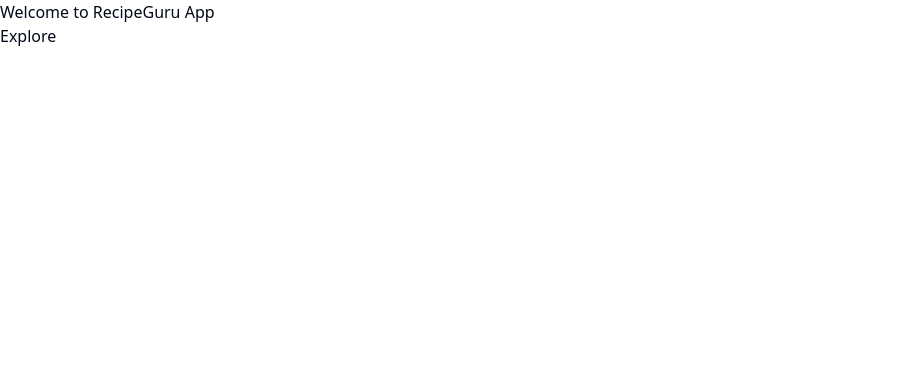
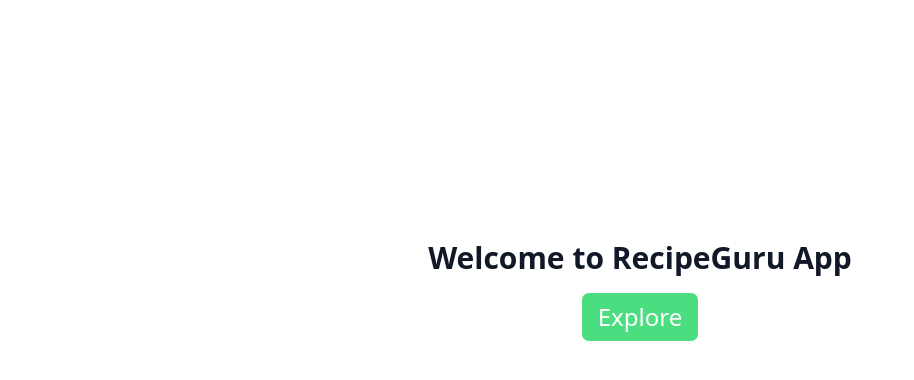
Before and after one commit to anirudha-8/recipeguru, a Next.js app: page / in a window 1280 px wide. Shown: the top 380 px of the page, without its empty margins (0-914 px from the left). Built offline with nearby package versions, Linux system fonts and the light colour scheme.

Commit message:
complete 'RecipeGuru' app

```diff
--- a/src/app/page.js
+++ b/src/app/page.js
@@ -3,8 +3,16 @@ import Link from "next/link";
 export default function Home() {
 	return (
 		<>
-			<h1>Welcome to RecipeGuru App</h1>
-			<Link href={"/recipe-list"}>Explore</Link>
+			<div className="text-center mt-[15rem]">
+				<h1 className="text-gray-900 text-3xl font-bold mb-4">
+					Welcome to RecipeGuru App
+				</h1>
+				<Link href={"/recipe-list"}>
+					<button className="bg-green-400 text-white border-white border-[1px] text-2xl px-4 py-2 rounded-lg">
+						Explore
+					</button>
+				</Link>
+			</div>
 		</>
 	);
 }
```
Also changed, not shown: 1 other file (tests, documents, lock files or other folders).
